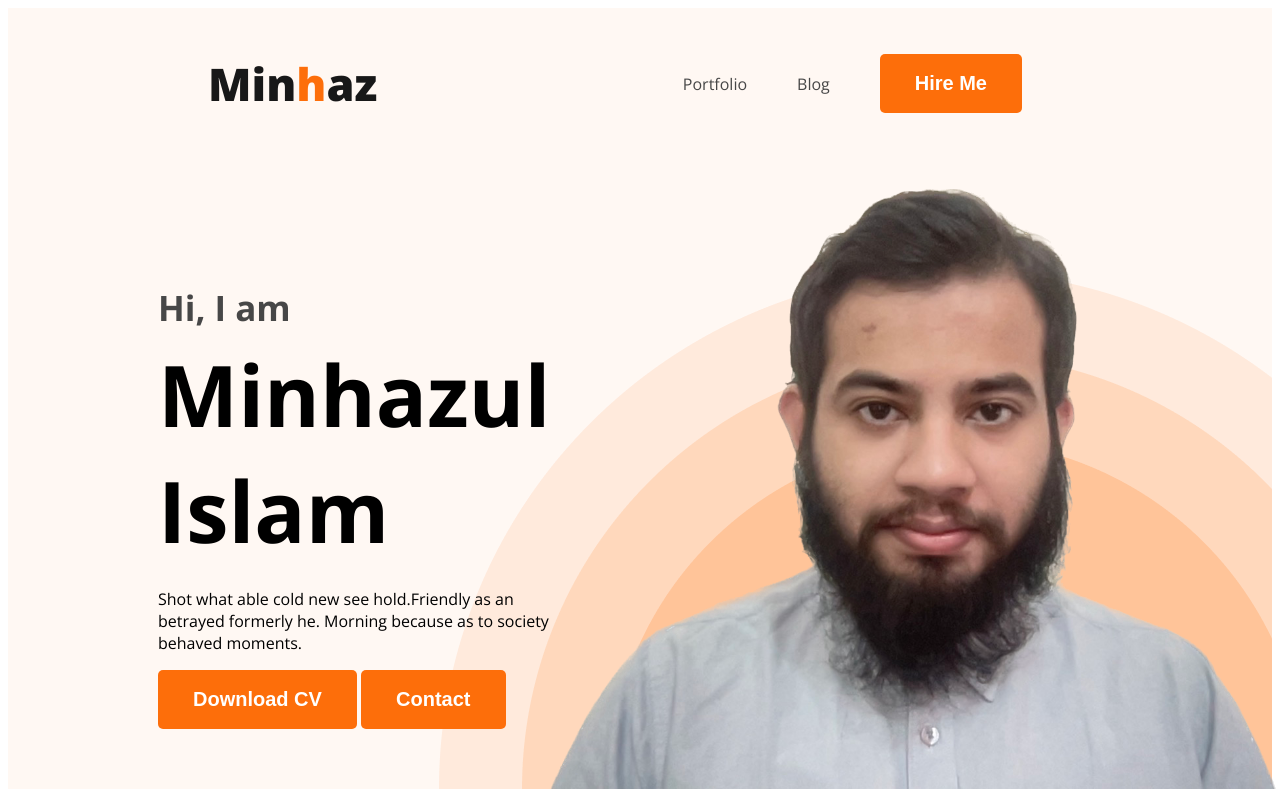
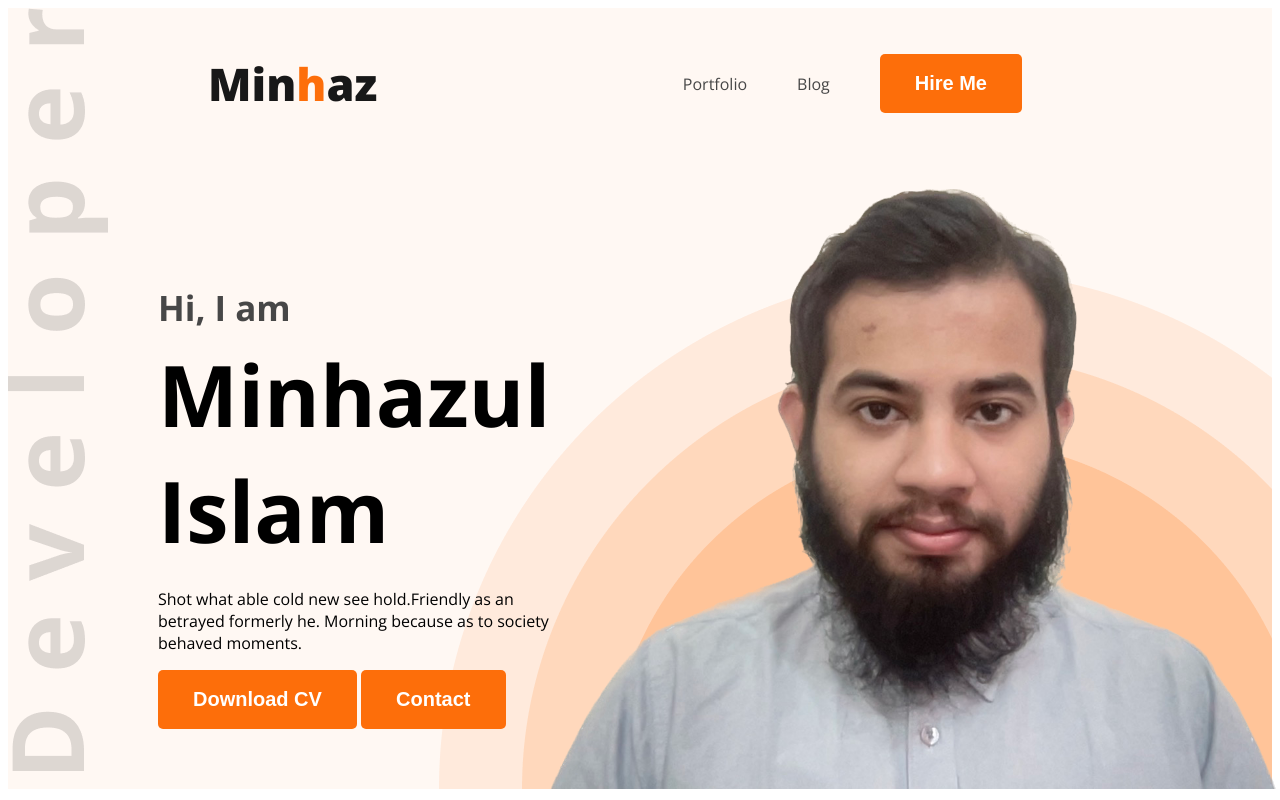
Before and after one commit to magpie-robin/minhaz-web-dev-portfolio, a plain HTML site: page index.html in a window 1280 px wide. Shown: the top 800 px of the page. Drawn offline with nearby package versions, Linux system fonts and the light colour scheme.

Commit message:
developer added

```diff
--- a/styles/portfolio.css
+++ b/styles/portfolio.css
@@ -64,9 +64,9 @@ nav a{
 
 .header{
     background-color: #FFF8F3;
-    background-image: url(../images/header_bg.png);
+    background-image: url(../images/header_bg.png), url("/images/developer.png");
     background-repeat: no-repeat;
-    background-position: bottom right;
+    background-position: bottom right, top left;
 
 }
 
```
